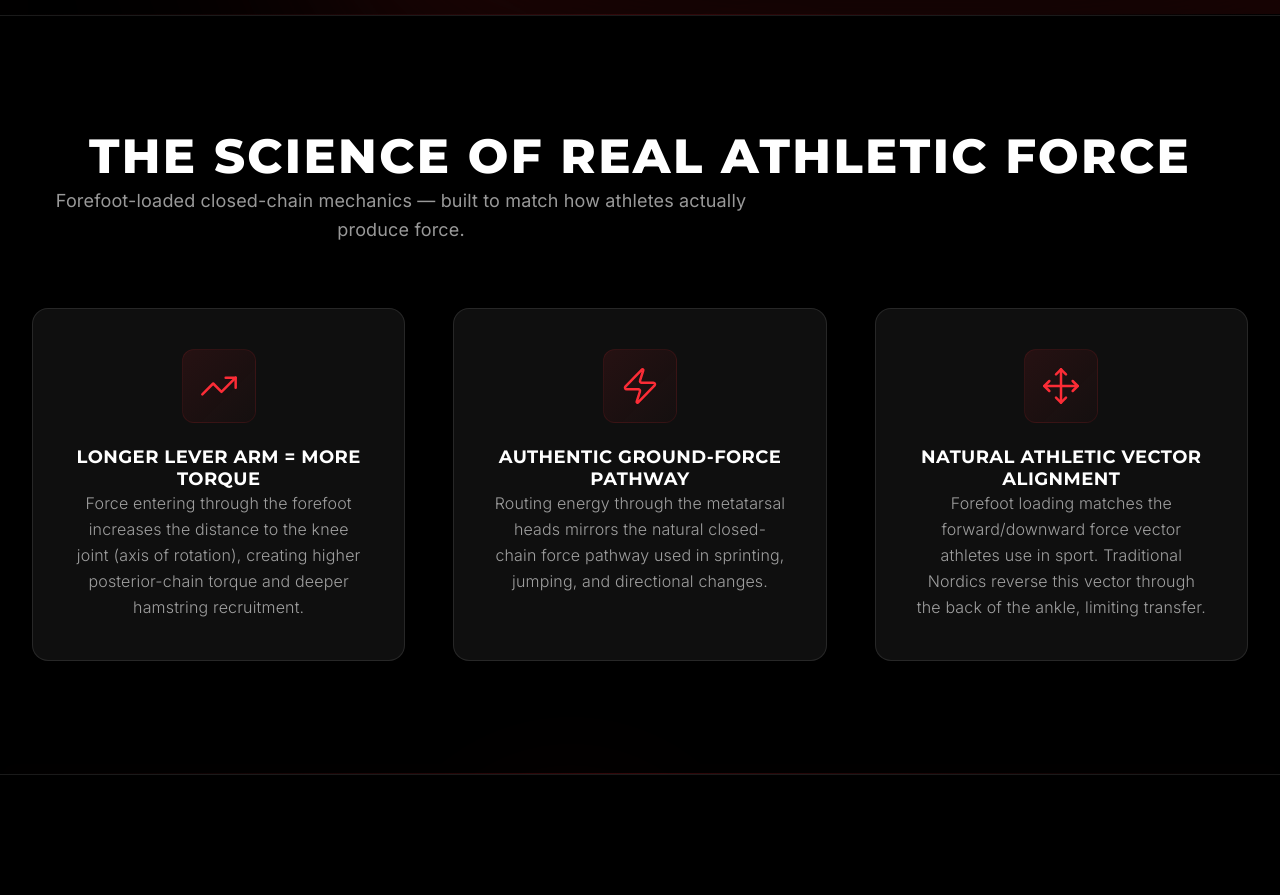
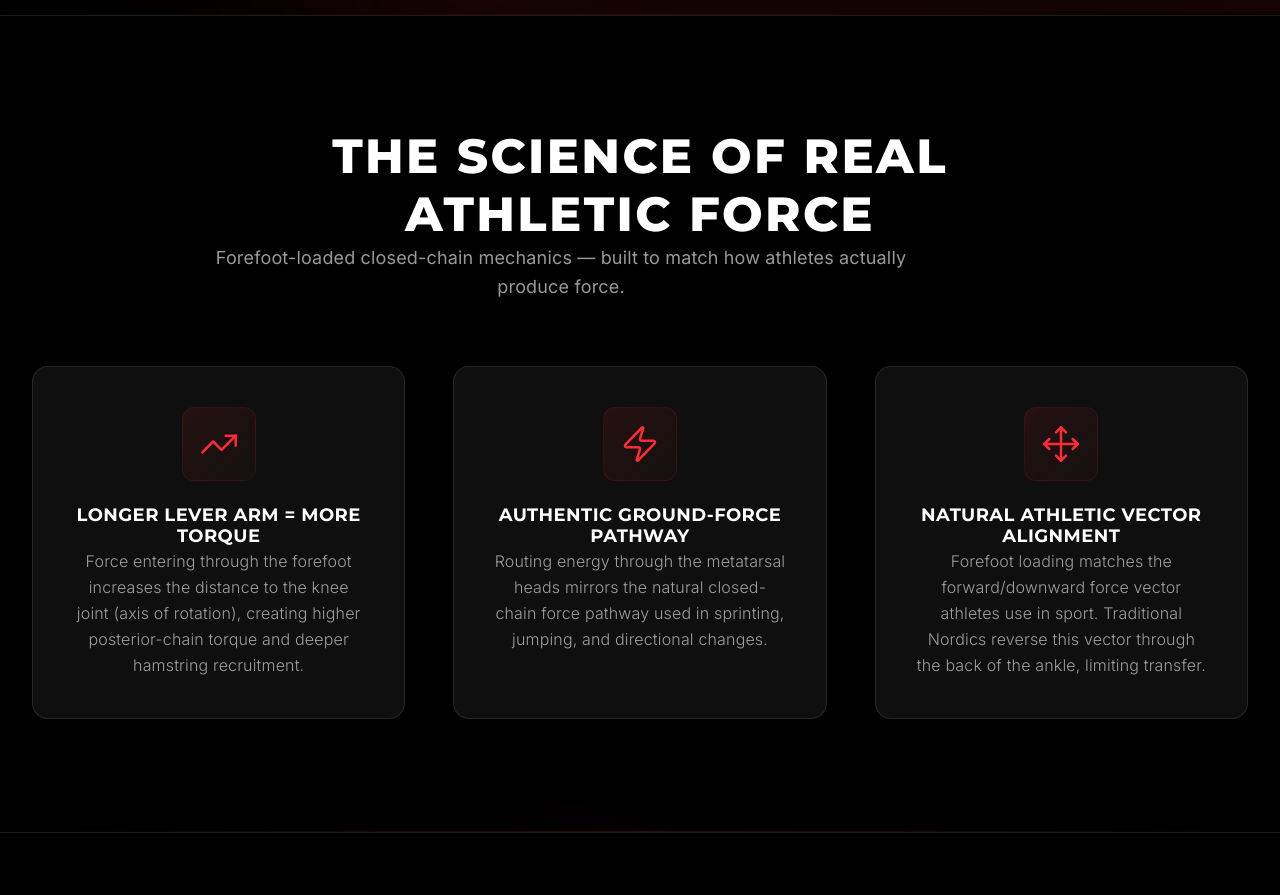
Before and after one commit to infinityspine/exiqx-website, a Next.js app: page / in a window 1280 px wide. Shown: the part 786-1681 px from the top of the page. Built offline with nearby package versions, Linux system fonts and the light colour scheme.

Commit message:
🕒 Auto-commit: 2025-11-18 17:53:05

```diff
--- a/components/sections/BiomechanicsElite.tsx
+++ b/components/sections/BiomechanicsElite.tsx
@@ -56,14 +56,17 @@ const BiomechanicsElite = memo(function BiomechanicsElite({
           variants={staggerChildren}
         >
           {/* Headline */}
-          <div className="mb-[clamp(2rem,5vw,4rem)]">
+          <motion.div
+            className="text-center max-w-4xl mx-auto mb-[clamp(2rem,5vw,4rem)]"
+            initial="hidden"
+            whileInView="visible"
+            viewport={{ once: true, margin: "-100px" }}
+            variants={staggerChildren}
+          >
             <motion.h2
               id="biomechanics-elite-heading"
               variants={fadeUp}
               className="font-display text-3xl sm:text-4xl lg:text-5xl font-extrabold uppercase tracking-[0.05em] text-white text-center"
-              style={{
-                transform: 'translateZ(0)'
-              }}
             >
               THE SCIENCE OF REAL ATHLETIC FORCE
             </motion.h2>
@@ -75,7 +78,7 @@ const BiomechanicsElite = memo(function BiomechanicsElite({
             >
               Forefoot-loaded closed-chain mechanics — built to match how athletes actually produce force.
             </motion.p>
-          </div>
+          </motion.div>
 
           {/* Three Pillar Grid */}
           <motion.div
```
